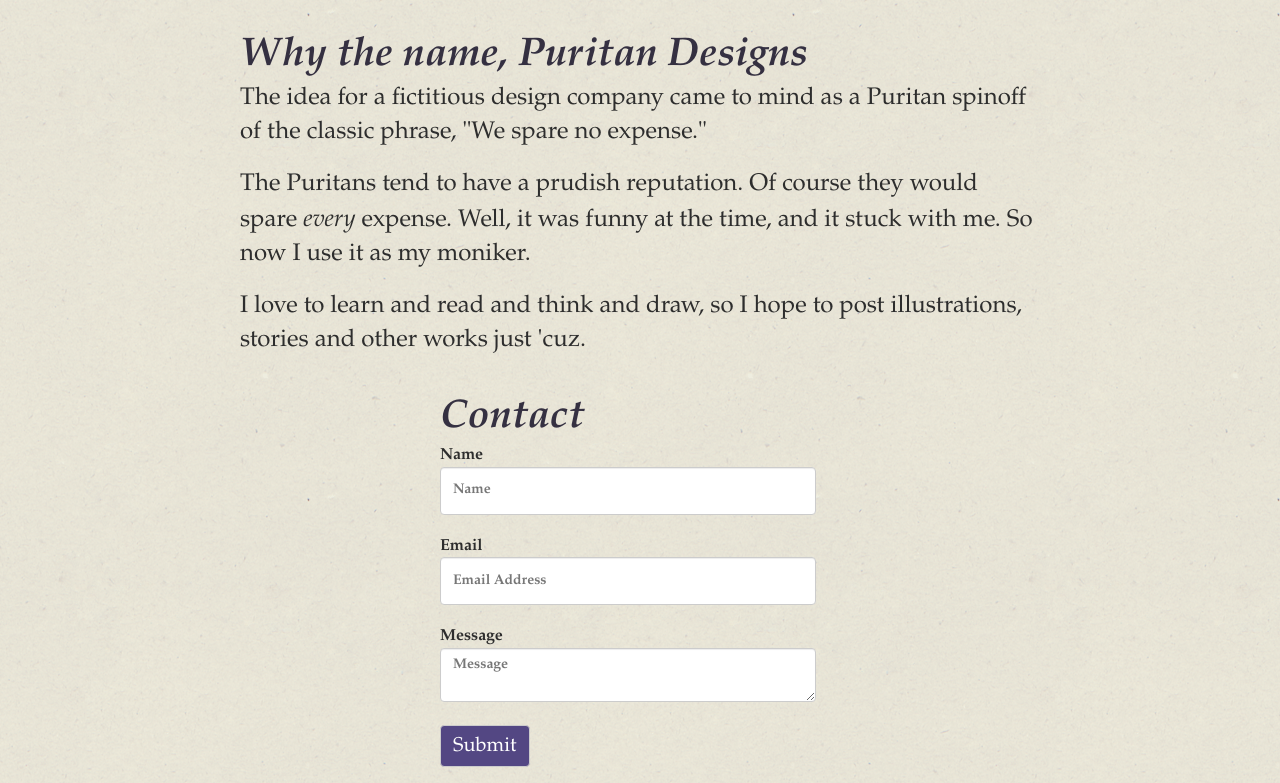
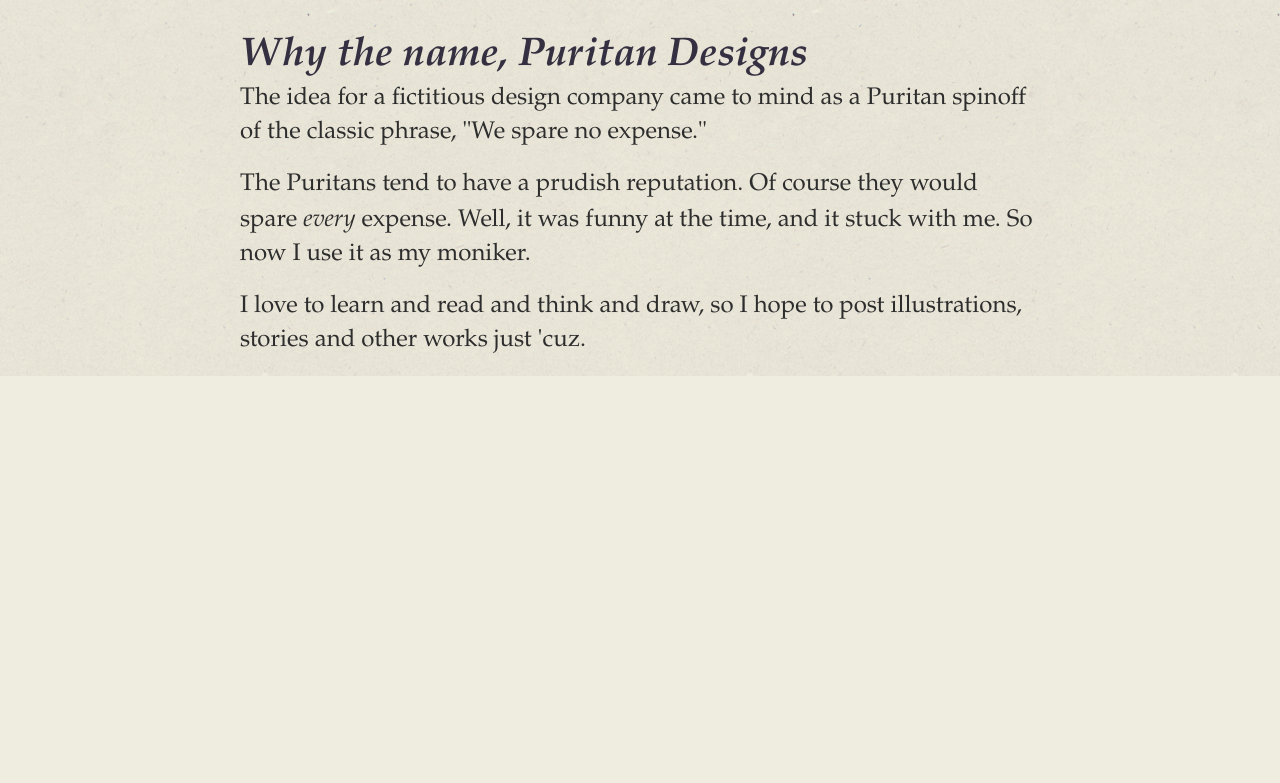
Before and after one commit to puritandesigns/puritandesigns.github.io, a plain HTML site: page index.html in a window 1280 px wide. Shown: the part 1484-2267 px from the top of the page. After the commit the page ends 1860 px from the top, so only its background shows below. Drawn offline with nearby package versions, Linux system fonts and the light colour scheme; a web font is replaced by a local one.

Commit message:
Removing Contact Form

```diff
--- a/index.html
+++ b/index.html
@@ -117,38 +117,5 @@
             stories and other works just 'cuz.
         </p>
     </div>
-
-    <div class="block bl6 block-contact">
-        <h2>Contact</h2>
-
-        <form role="role" method="post">
-            <label class="sr-only" for="name">
-                If you are not a spambot, please do not fill this out.
-                <input id="name" name="name" type="text">
-            </label>
-
-            <div class="form-group">
-                <label for="real_name">
-                    Name
-                    <input id="real_name" class="form-control" name="real_name" type="text" placeholder="Name">
-                </label>
-            </div>
-            <div class="form-group">
-                <label for="email">
-                    Email
-                    <input id="email" class="form-control" name="email" type="email" placeholder="Email Address">
-                </label>
-            </div>
-            <div class="form-group">
-                <label for="message">
-                    Message
-                    <textarea id="message" class="form-control" name="message" placeholder="Message"></textarea>
-                </label>
-            </div>
-            <div class="form-group">
-                <button id="submit" class="btn">Submit</button>
-            </div>
-        </form>
-    </div>
 </body>
 </html>
```
